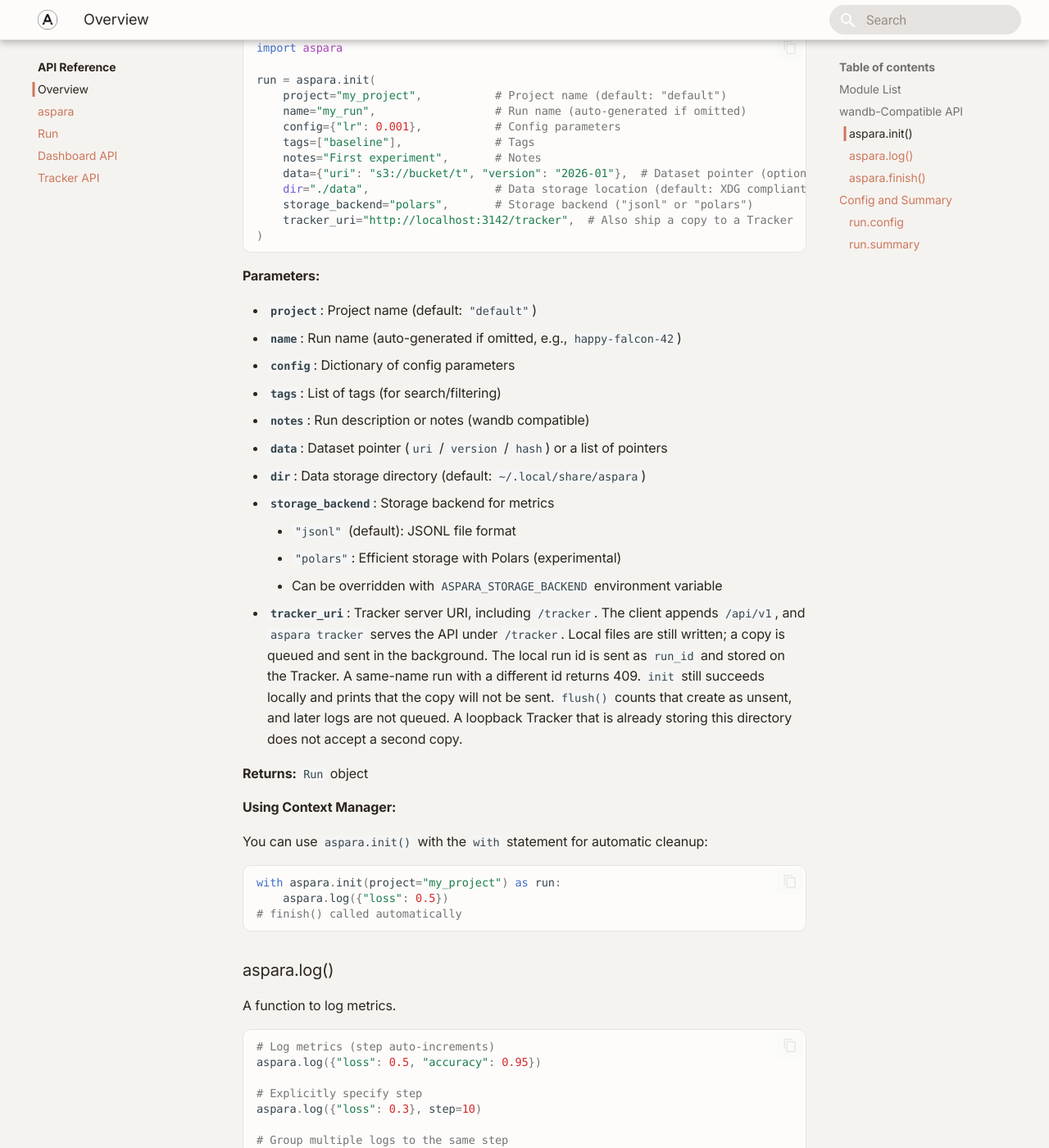
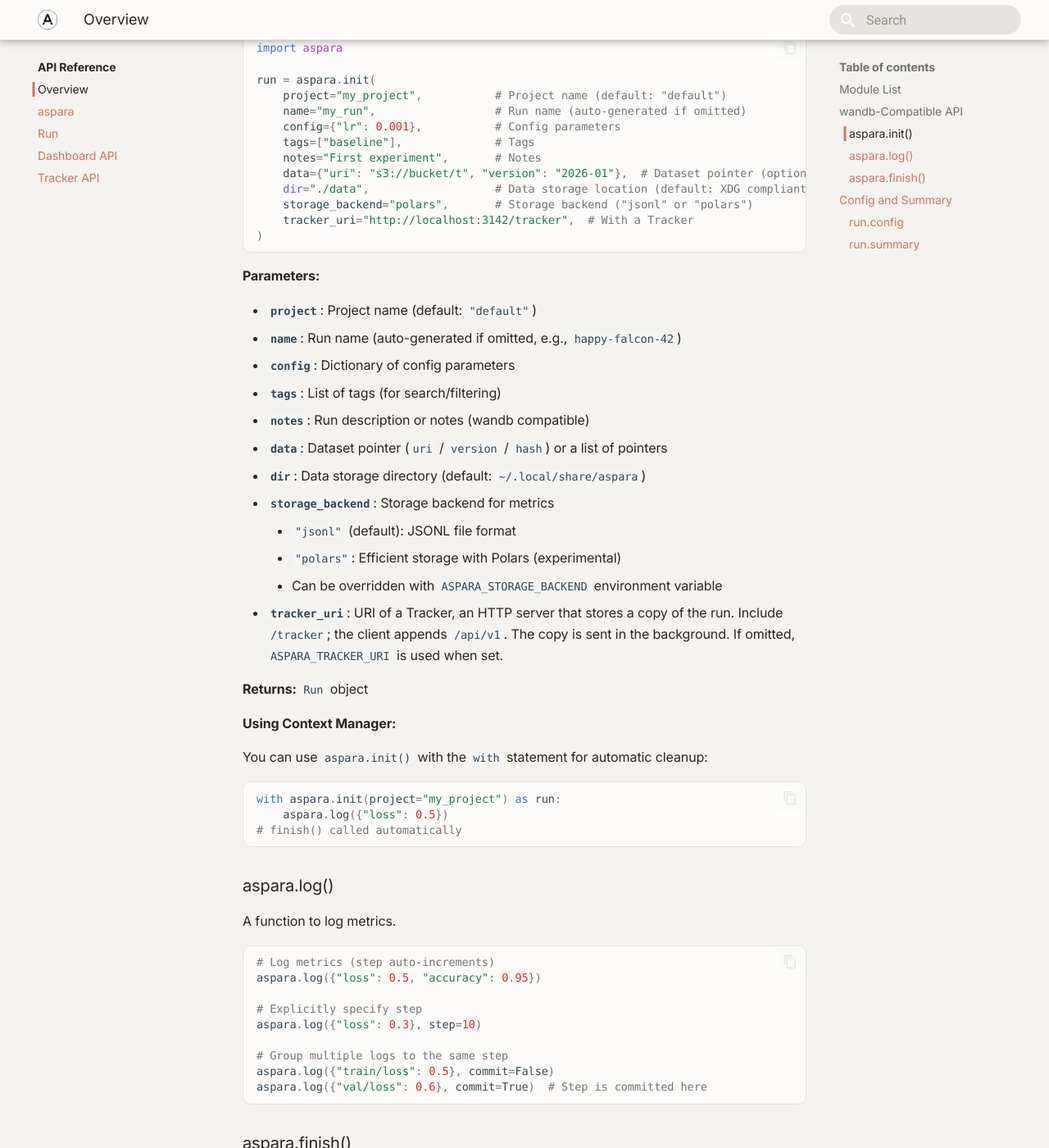
Before and after one commit to prednext/aspara, an MkDocs documentation site: the page built from docs/api/index.md, in a window 1280 px wide and 1400 px high, scrolled down 768 px. Shown: the whole window at 82% size. Built offline with MkDocs 1.6.1 and Material for MkDocs 9.7.7, drawn with Linux system fonts in a browser that asks for light colours.

Commit message:
docs: call the Tracker option "With a Tracker"
The parameter note names the HTTP server and the copy it stores, without the old remote-mode contrast.

Co-authored-by: Cursor <cursoragent@cursor.com>

````diff
--- a/docs/api/index.md
+++ b/docs/api/index.md
@@ -31,7 +31,7 @@ run = aspara.init(
     data={"uri": "s3://bucket/t", "version": "2026-01"},  # Dataset pointer (optional)
     dir="./data",                   # Data storage location (default: XDG compliant)
     storage_backend="polars",       # Storage backend ("jsonl" or "polars")
-    tracker_uri="http://localhost:3142/tracker",  # Also ship a copy to a Tracker
+    tracker_uri="http://localhost:3142/tracker",  # With a Tracker
 )
 ```
 
@@ -48,7 +48,7 @@ run = aspara.init(
     - `"jsonl"` (default): JSONL file format
     - `"polars"`: Efficient storage with Polars (experimental)
     - Can be overridden with `ASPARA_STORAGE_BACKEND` environment variable
-- **`tracker_uri`**: Tracker server URI, including `/tracker`. The client appends `/api/v1`, and `aspara tracker` serves the API under `/tracker`. Local files are still written; a copy is queued and sent in the background. The local run id is sent as `run_id` and stored on the Tracker. A same-name run with a different id returns 409. `init` still succeeds locally and prints that the copy will not be sent. `flush()` counts that create as unsent, and later logs are not queued. A loopback Tracker that is already storing this directory does not accept a second copy.
+- **`tracker_uri`**: URI of a Tracker, an HTTP server that stores a copy of the run. Include `/tracker`; the client appends `/api/v1`. The copy is sent in the background. If omitted, `ASPARA_TRACKER_URI` is used when set.
 
 **Returns:** `Run` object
 
````
Also changed, not shown: docs/advanced/local-vs-remote.md (+2 -2 lines), docs/user-guide/basics.md (+1 -1 lines), docs/user-guide/concepts.md (+1 -1 lines), 3 other files.
